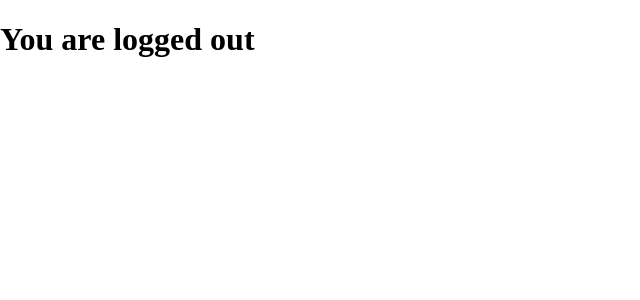
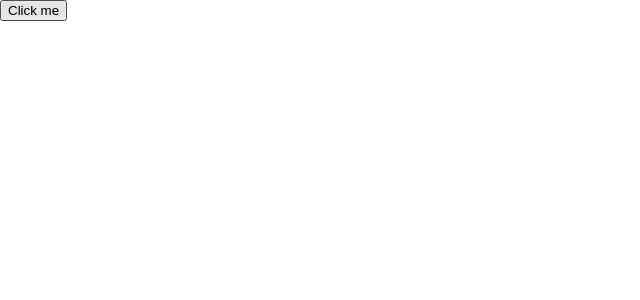
Before and after one commit to seanJosephFitzpatrick/React-Fundamental, a React (Create React App) app: page / in a window 1280 px wide. Shown: the top 300 px of the page, without its empty margins (0-640 px from the left). Built offline with nearby package versions, Linux system fonts and the light colour scheme.

Commit message:
Handle Event

```diff
--- /dev/null
+++ b/Components/HandleEvent.js
@@ -0,0 +1,17 @@
+import React, { Component } from "react";
+
+class HandleEvent extends Component {
+  handleClick() {
+    console.log("I was clicked");
+  }
+
+  render() {
+    return (
+      <div>
+        <button onClick={this.handleClick}>Click me</button>
+      </div>
+    );
+  }
+}
+
+export default HandleEvent;
--- a/Imports/imports.js
+++ b/Imports/imports.js
@@ -10,6 +10,7 @@ import productData from "../Data/productData";
 import HeaderClassComponent from "../Components/HeaderClassComponent";
 import GreetingClassComponent from "../Components/GreetingClassComponent";
 import State from "../Components/State";
+import HandleEvent from "../Components/HandleEvent";
 
 export {
   App,
@@ -23,5 +24,6 @@ export {
   productData,
   HeaderClassComponent,
   GreetingClassComponent,
-  State
+  State,
+  HandleEvent
 };
--- a/src/App.js
+++ b/src/App.js
@@ -1,10 +1,10 @@
 import React from "react";
-import { State } from "../Imports/imports";
+import { HandleEvent } from "../Imports/imports";
 
 function App() {
   return (
     <div>
-      <State />
+      <HandleEvent />
     </div>
   );
 }
```
